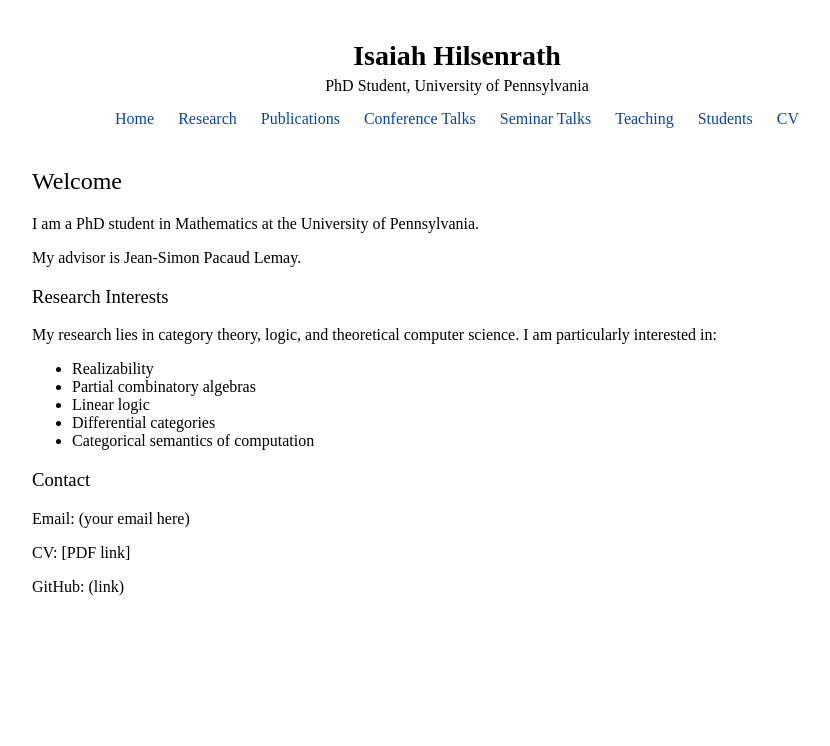
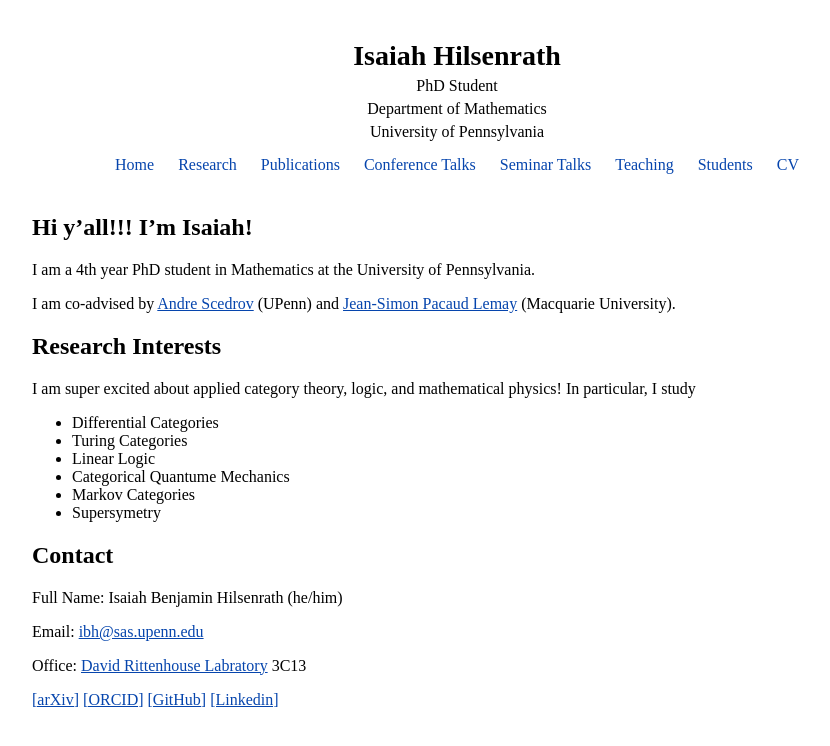
Before and after one commit to IsaiahBHilz/isaiahbhilz.github.io, a Jekyll site: the page built from index.md, in a window 1280 px wide. Shown: the top 746 px of the page, without its empty margins (183-1013 px from the left). Built offline with Jekyll 4.4.1, drawn with Linux system fonts in a browser that asks for light colours.

Commit message:
change header and home page

```diff
--- a/_includes/header.html
+++ b/_includes/header.html
@@ -1,6 +1,8 @@
 <div class="header">
   <div class="title">Isaiah Hilsenrath</div>
-  <div class="subtitle">PhD Student, University of Pennsylvania</div>
+  <div class="subtitle">PhD Student</div>
+  <div class="subtitle">Department of Mathematics</div>
+  <div class="subtitle">University of Pennsylvania</div>
 
   <div class="nav">
     <a href="/">Home</a>
--- a/index.md
+++ b/index.md
@@ -3,27 +3,30 @@ layout: default
 title: Home
 ---
 
-## Welcome
+## **Hi y'all!!! I'm Isaiah!**
 
-I am a PhD student in Mathematics at the University of Pennsylvania.
+I am a 4th year PhD student in Mathematics at the University of Pennsylvania.
 
-My advisor is Jean-Simon Pacaud Lemay.
+I am co-advised by [Andre Scedrov](https://www.cis.upenn.edu/~scedrov/) (UPenn) and [Jean-Simon Pacaud Lemay](https://sites.google.com/view/jspl-personal-webpage/) (Macquarie University).
 
-### Research Interests
+## **Research Interests**
 
-My research lies in category theory, logic, and theoretical computer science.
-I am particularly interested in:
+I am super excited about applied category theory, logic, and mathematical physics! In particular, I study
 
-- Realizability
-- Partial combinatory algebras
-- Linear logic
-- Differential categories
-- Categorical semantics of computation
+- Differential Categories
+- Turing Categories
+- Linear Logic
+- Categorical Quantume Mechanics
+- Markov Categories
+- Supersymetry
 
-### Contact
+## **Contact**
 
-Email: (your email here)
 
-CV: [PDF link]
+Full Name: Isaiah Benjamin Hilsenrath (he/him)
 
-GitHub: (link)
+Email: [ibh@sas.upenn.edu](mailto:ibh@sas.upenn.edu)
+
+Office: [David Rittenhouse Labratory](https://facilities.upenn.edu/maps/locations/david-rittenhouse-laboratory) 3C13
+
+[\[arXiv\]](https://arxiv.org/search/hep-th?searchtype=author&query=Hilsenrath,+I+B) [\[ORCID\]](https://orcid.org/0009-0004-6645-1872) [\[GitHub\]](https://github.com/IsaiahBHilz) [\[Linkedin\]](https://www.linkedin.com/in/ibh/)
```
